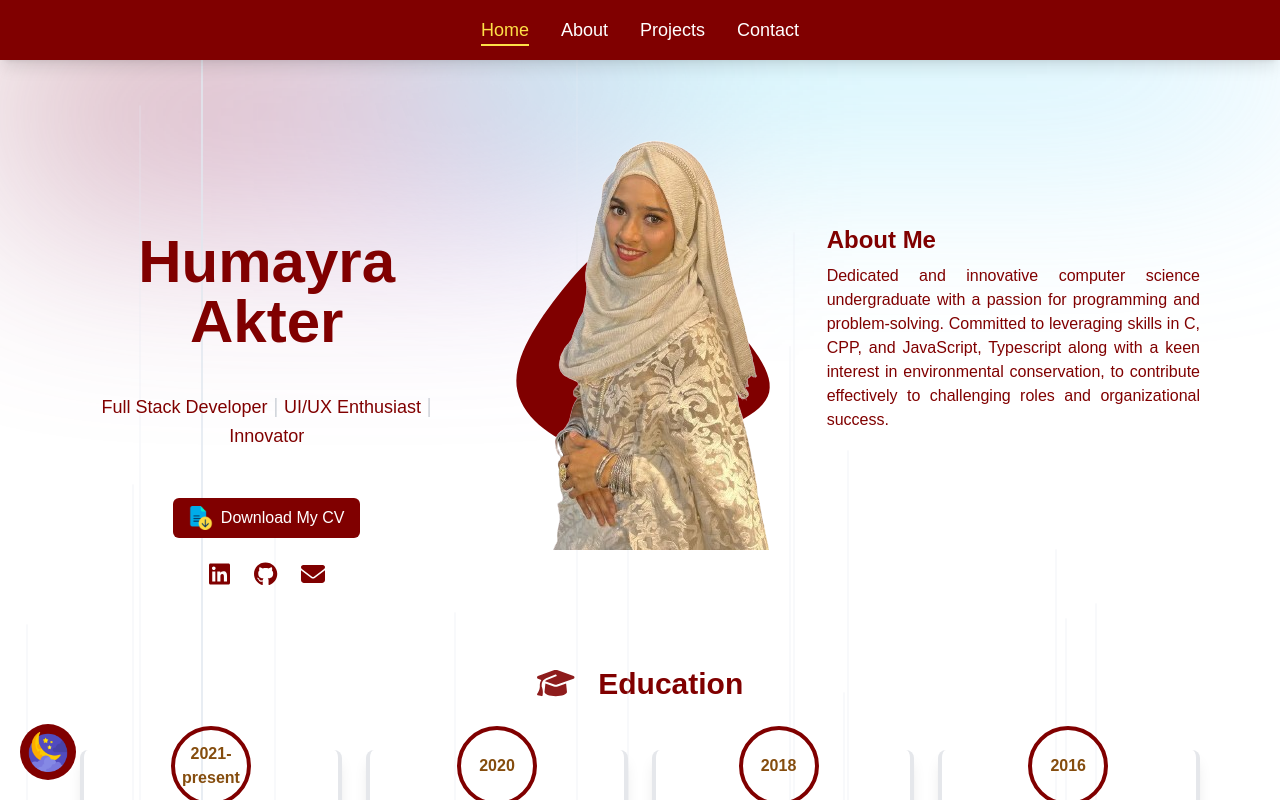
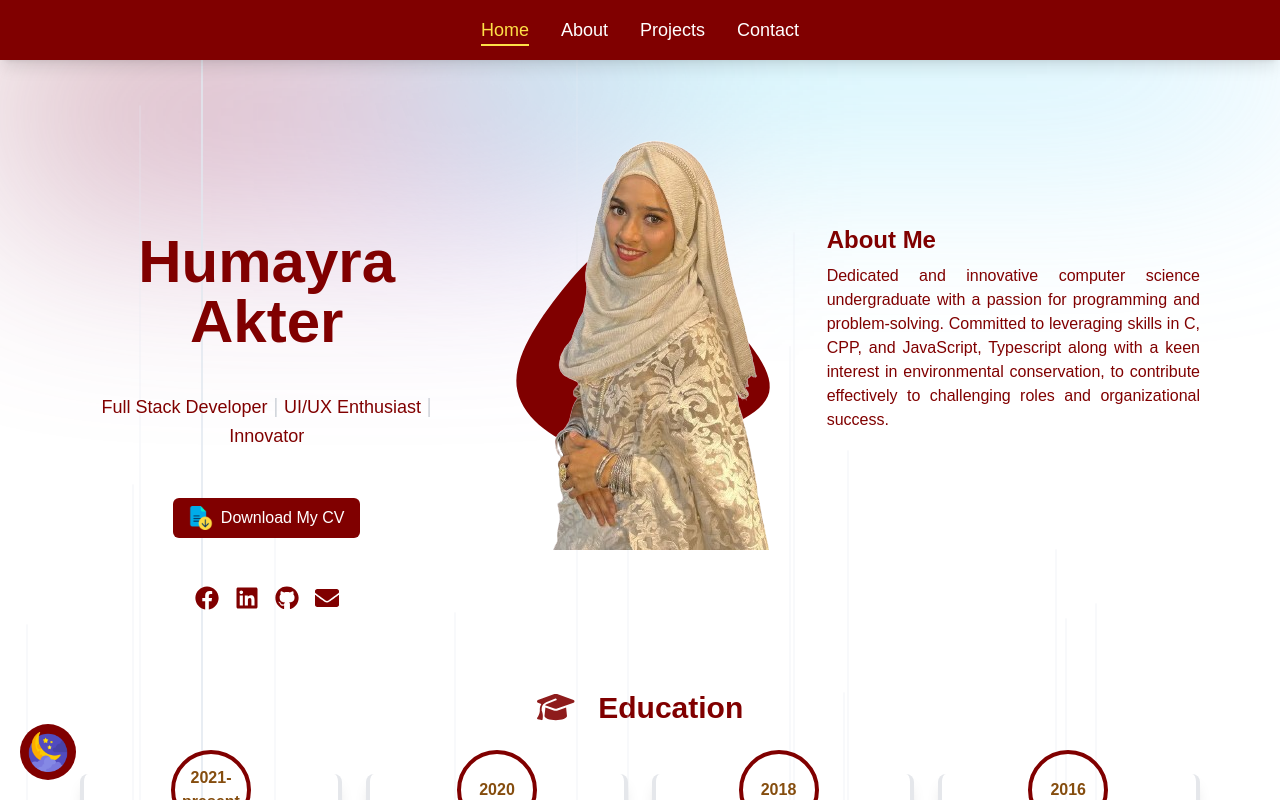
Before and after one commit to Humayra-Akter/Humayra, a React (Create React App) app: page / in a window 1280 px wide. Shown: the top 800 px of the page. Built offline with nearby package versions, Linux system fonts and the light colour scheme; a web font is replaced by a local one.

Commit message:
social icon

```diff
--- a/src/components/Home/Banner.js
+++ b/src/components/Home/Banner.js
@@ -4,9 +4,7 @@ import download from "../../images/file.png";
 import Aos from "aos";
 import "aos/dist/aos.css";
 import { Slide } from "react-awesome-reveal";
-import { FontAwesomeIcon } from "@fortawesome/react-fontawesome";
-import { faLinkedin, faGithub } from "@fortawesome/free-brands-svg-icons";
-import { faEnvelope } from "@fortawesome/free-solid-svg-icons";
+import SocialMedia from "./SocialMedia";
 
 const Banner = () => {
   useEffect(() => {
@@ -66,20 +64,8 @@ const Banner = () => {
             </a>
           </div>
           {/* Social Icons */}
-          <div className="flex space-x-6 mt-6 items-center justify-center">
-            <FontAwesomeIcon
-              icon={faLinkedin}
-              className="text-2xl text-primary dark:text-secondary hover:scale-125  transition-colors duration-200"
-            />
-            <FontAwesomeIcon
-              icon={faGithub}
-              className="text-2xl text-primary dark:text-secondary hover:scale-125  transition-colors duration-200"
-            />
-            <FontAwesomeIcon
-              icon={faEnvelope}
-              className="text-2xl text-primary dark:text-secondary hover:scale-125  transition-colors duration-200"
-            />
-          </div>
+          <SocialMedia />
+
         </div>
       </Slide>
       <Slide cascade damping={0.5} direction="up">
--- a/src/components/Home/SocialMedia.js
+++ b/src/components/Home/SocialMedia.js
@@ -1,33 +1,34 @@
 import React from "react";
-import { FaFacebook, FaTwitter, FaLinkedin, FaGithub } from "react-icons/fa";
+import { FaFacebook, FaLinkedin, FaGithub, FaEnvelope } from "react-icons/fa";
+import { Link } from "react-router-dom";
 
 const SocialMedia = () => {
   return (
     <div className="mt-12 flex justify-center space-x-4">
-      <a
-        href="#"
-        className="text-[#66fcf1] hover:text-white text-2xl transition-transform duration-300 hover:scale-125"
+      <Link
+        to="https://www.facebook.com/profile.php?id=100004821604675"
+        className="text-2xl text-primary dark:text-secondary hover:scale-125  transition-colors duration-200"
       >
         <FaFacebook />
-      </a>
-      <a
-        href="#"
-        className="text-[#66fcf1] hover:text-white text-2xl transition-transform duration-300 hover:scale-125"
-      >
-        <FaTwitter />
-      </a>
-      <a
-        href="#"
-        className="text-[#66fcf1] hover:text-white text-2xl transition-transform duration-300 hover:scale-125"
+      </Link>
+      <Link
+        to="https://www.linkedin.com/in/humayra-akter25/"
+        className="text-2xl text-primary dark:text-secondary hover:scale-125  transition-colors duration-200"
       >
         <FaLinkedin />
-      </a>
-      <a
-        href="#"
-        className="text-[#66fcf1] hover:text-white text-2xl transition-transform duration-300 hover:scale-125"
+      </Link>
+      <Link
+        to="https://github.com/Humayra-Akter"
+        className="text-2xl text-primary dark:text-secondary hover:scale-125  transition-colors duration-200"
       >
         <FaGithub />
-      </a>
+      </Link>{" "}
+      <Link
+        to="https://mail.google.com/mail/?tab=rm&ogbl"
+        className="text-2xl text-primary dark:text-secondary hover:scale-125  transition-colors duration-200"
+      >
+        <FaEnvelope />
+      </Link>
     </div>
   );
 };
```
